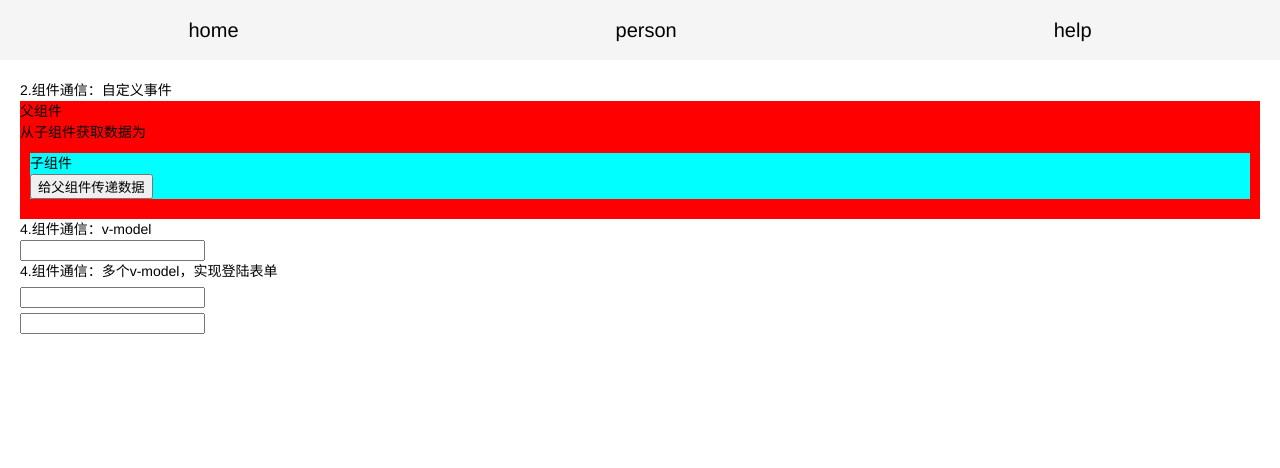
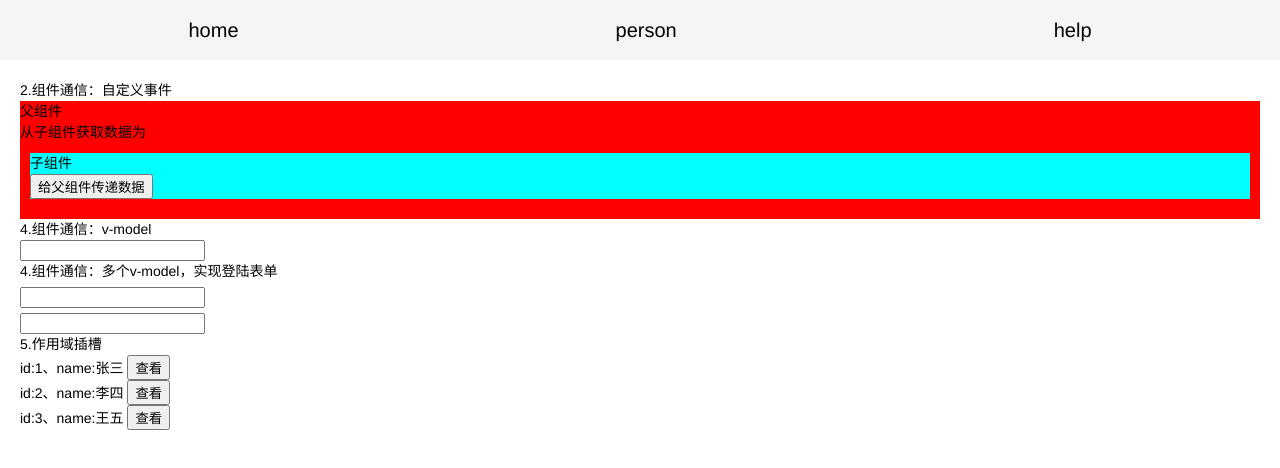
Before and after one commit to songyx1997/learningdoc, a Vue app in the folder vue2+vue3/vue3-project/: page /#/ in a window 1280 px wide. Shown: the top 468 px of the page. Built offline with nearby package versions, Linux system fonts and the light colour scheme.

Commit message:
更新vue3笔记-2024年2月20日-完成组件通信的学习

```diff
--- /dev/null
+++ b/vue2+vue3/vue3-project/src/components/myList.vue
@@ -0,0 +1,20 @@
+<script setup lang="ts">
+const props = defineProps({
+    dataSource: {
+        type: Array<{ id: number, name: string }>,
+        default: () => {
+            return [];
+        }
+    }
+})
+</script>
+
+<template>
+    <div v-for="(item, index) in dataSource" :key="index">
+        id:{{ item.id }}、name:{{ item.name }}
+        <!-- 将每一行的数据传输给父组件 -->
+        <slot name="option" :record="item"></slot>
+    </div>
+</template>
+
+<style lang="less" scoped></style>
--- a/vue2+vue3/vue3-project/src/pages/home.vue
+++ b/vue2+vue3/vue3-project/src/pages/home.vue
@@ -9,6 +9,19 @@ function saveValue(a: number, b: number) {
 }
 let userName = ref('');
 let loginForm = reactive({ name: '', password: '' })
+import MyList from '@/components/myList.vue'
+
+let list = ref(
+    [
+        { id: 1, name: '张三' },
+        { id: 2, name: '李四' },
+        { id: 3, name: '王五' }
+    ]
+)
+
+function onClickRow(record: any) {
+    record.name += '~';
+}
 </script>
 
 <template>
@@ -30,6 +43,14 @@ let loginForm = reactive({ name: '', password: '' })
     <div>
         <LoginForm v-model:name="loginForm.name" v-model:password="loginForm.password" />
     </div>
+    <div>5.作用域插槽</div>
+    <div>
+        <MyList :dataSource="list">
+            <template #option="{ record }">
+                <button @click="onClickRow(record)">查看</button>
+            </template>
+        </MyList>
+    </div>
 </template>
 
 <style scoped>
```
Also changed, not shown: 1 other file (tests, documents, lock files or other folders).
